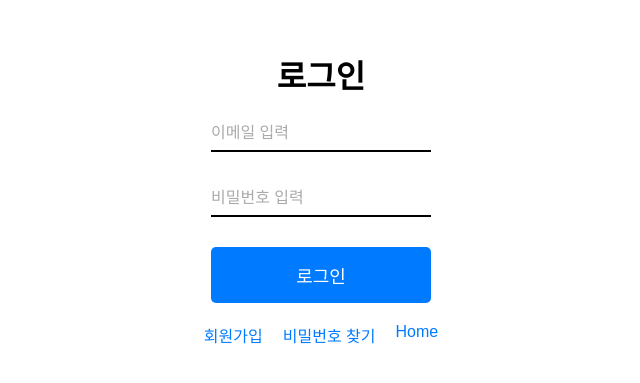
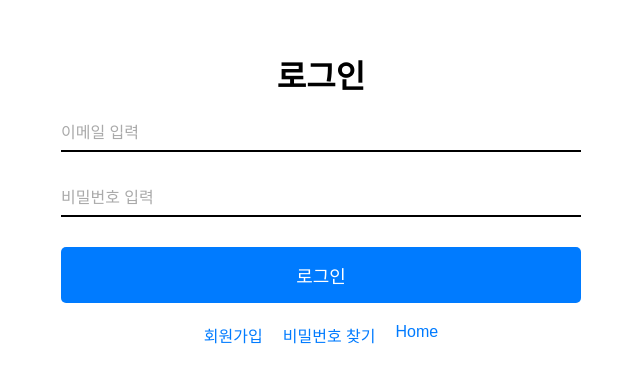
Before and after one commit to BangGiro/project2, a React (Create React App) app in the folder myapp/: page /login in a window 1280 px wide. Shown: the part 201-584 px from the top of the page, without its empty margins (319-959 px from the left). Built offline with nearby package versions, Linux system fonts and the light colour scheme.

Commit message:
로그인페이지 너비피드백 반영

```diff
--- a/myapp/src/components/pages/login/Login.css
+++ b/myapp/src/components/pages/login/Login.css
@@ -16,7 +16,9 @@
     padding: 40px;
     border-radius: 10px;
     text-align: center;
-    width: 300px;
+    width: 80%;
+    min-width: 300px;
+    max-width: 600px;
 }
 
 .login_main h1 {
```
